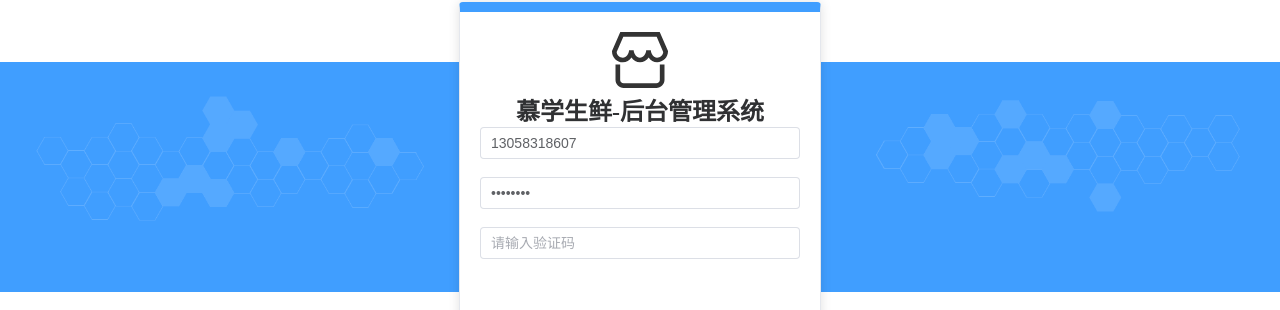
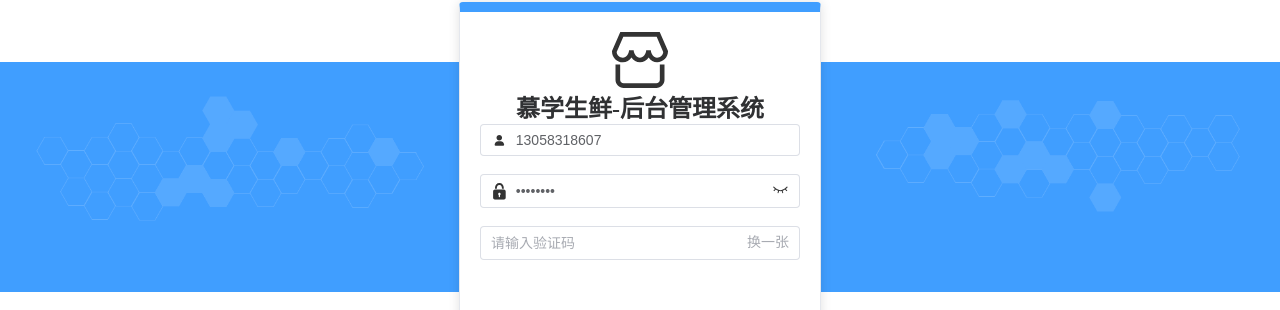
Before and after one commit to zhengpanone/mall-master, a Vue app: page /#/login in a window 1280 px wide. Shown: the part 138-448 px from the top of the page. Built offline with nearby package versions, Linux system fonts and the light colour scheme; no server answers.

Commit message:
打开前置守卫，和修改为vue3插槽写法

```diff
--- a/src/components/SvgIcon/index.vue
+++ b/src/components/SvgIcon/index.vue
@@ -1,18 +1,18 @@
 <template>
-  <svg aria-hidden="true">
+  <svg aria-hidden="true" :class="svgClass">
     <use :xlink:href="symbolId" :fill="color" />
   </svg>
 </template>
 
 <script>
-import { defineComponent, computed } from 'vue'
+import { defineComponent, computed } from "vue";
 
 export default defineComponent({
-  name: 'SvgIcon',
+  name: "SvgIcon",
   props: {
     prefix: {
       type: String,
-      default: 'icon',
+      default: "icon",
     },
     name: {
       type: String,
@@ -20,12 +20,24 @@ export default defineComponent({
     },
     color: {
       type: String,
-      default: '#333',
+      default: "#333",
     },
   },
   setup(props) {
-    const symbolId = computed(() => `#${props.prefix}-${props.name}`)
-    return { symbolId }
+    const symbolId = computed(() => `#${props.prefix}-${props.name}`);
+    const svgClass = computed(() => {
+      return props.prefix ? `svg-icon ${props.prefix}` : "svg-icon";
+    });
+    return { symbolId, svgClass };
   },
-})
+});
 </script>
+<style scoped>
+.icon {
+  width: 1.2em;
+  height: 1.2em;
+  vertical-align: -0.18em;
+  fill: currentColor;
+  overflow: hidden;
+}
+</style>
--- a/src/router/index.ts
+++ b/src/router/index.ts
@@ -45,7 +45,7 @@ const router = createRouter({
   routes,
 })
 // 全局前置守卫
-/*router.beforeEach((to, from) => {
+router.beforeEach((to, from) => {
   const store = indexStore()
   if (to.meta.requireAuth && !store.$state.user) {
     return {
@@ -54,7 +54,7 @@ const router = createRouter({
     }
   }
   nprogress.start()
-})*/
+})
 
 router.afterEach(() => {
   nprogress.done()
--- a/src/views/login/index.vue
+++ b/src/views/login/index.vue
@@ -1,50 +1,104 @@
 <template>
   <div>
     <el-card class="login-form-layout">
-      <el-form autoComplete="on" :model="loginForm" :rules="loginRules" ref="loginFormRef" label-position="left">
+      <el-form
+        autoComplete="on"
+        :model="loginForm"
+        :rules="loginRules"
+        ref="loginFormRef"
+        label-position="left"
+      >
         <div style="text-align: center">
-          <SvgIcon name="login-mall" class="color-main" style="width: 56px;height: 56px;color:#409EFF"></SvgIcon>
+          <SvgIcon
+            name="login-mall"
+            class="color-main"
+            style="width: 56px; height: 56px; color: #409eff"
+          ></SvgIcon>
         </div>
         <h2 class="login-title color-main">慕学生鲜-后台管理系统</h2>
         <el-form-item prop="mobile">
-          <el-input name="mobile" type="text" v-model:value="loginForm.mobile" autoComplete="on" placeholder="请输入手机号码">
-            <span slot="prefix">
+          <el-input
+            name="mobile"
+            type="text"
+            v-model:value="loginForm.mobile"
+            autoComplete="on"
+            placeholder="请输入手机号码"
+          >
+            <template #prefix>
               <SvgIcon name="user" class="color-main"></SvgIcon>
-            </span>
+            </template>
           </el-input>
         </el-form-item>
         <el-form-item prop="password">
-          <el-input name="password" :type="pwdType" v-model="loginForm.password" autoComplete="on" placeholder="请输入密码">
-            <span slot="prefix">
-              <SvgIcon name="password"></SvgIcon>
-            </span>
-            <span slot="suffix" @click="showPwd">
+          <el-input
+            name="password"
+            :type="pwdType"
+            v-model="loginForm.password"
+            autoComplete="on"
+            placeholder="请输入密码"
+          >
+            <template #prefix>
+              <SvgIcon name="password" class="color-main"></SvgIcon>
+            </template>
+            <template #suffix>
+              <span @click="showPwd" style="cursor: pointer">
                 <SvgIcon name="eye" class="color-main"></SvgIcon>
               </span>
+            </template>
           </el-input>
         </el-form-item>
-        <el-form-item style="margin-bottom: 60px;text-align: center">
-          <el-input name="captcha" type="text" v-model="loginForm.captcha" autoComplete="on" placeholder="请输入验证码">
-            <img slot="suffix" :src="captcha.picPath" alt="" v-if="captcha.picPath" @click="getCaptchas"
-              class="captcha-img">
-            <span slot="suffix" v-else @click="getCaptchas">换一张</span>
+        <el-form-item style="margin-bottom: 60px; text-align: center">
+          <el-input
+            name="captcha"
+            type="text"
+            v-model="loginForm.captcha"
+            autoComplete="on"
+            placeholder="请输入验证码"
+          >
+            <template #suffix>
+              <img
+                slot="suffix"
+                :src="captcha.picPath"
+                alt=""
+                v-if="captcha.picPath"
+                @click="changeCaptchas"
+                class="captcha-img"
+              />
+              <span slot="suffix" v-else @click="changeCaptchas">换一张</span>
+            </template>
           </el-input>
         </el-form-item>
-        <el-form-item style="margin-bottom: 30px;text-align: center">
+        <el-form-item style="margin-bottom: 30px; text-align: center">
           <el-tag>用户名/密码: 13058318607/admin123</el-tag>
         </el-form-item>
-        <el-form-item style="margin-bottom: 60px;text-align: center">
-          <el-button style="width: 100%" type="primary" :loading="loading" @click="handleLogin">登录</el-button>
+        <el-form-item style="margin-bottom: 60px; text-align: center">
+          <el-button
+            style="width: 100%"
+            type="primary"
+            :loading="loading"
+            @click="handleLogin"
+            >登录</el-button
+          >
         </el-form-item>
       </el-form>
     </el-card>
-    <img :src="login_center_bg" class="login-center-layout">
-    <el-dialog title="公众号二维码" :visible.sync="dialogVisible" :show-close="false" :center="true" width="30%">
+    <img :src="login_center_bg" class="login-center-layout" />
+    <el-dialog
+      title="公众号二维码"
+      :visible.sync="dialogVisible"
+      :show-close="false"
+      :center="true"
+      width="30%"
+    >
       <div style="text-align: center">
-        <span class="font-title-large"><span class="color-main font-extra-large">关注公众号</span>回复<span
-            class="color-main font-extra-large">体验</span>获取体验账号</span>
-        <br>
-        <img src="" width="160" height="160" style="margin-top: 10px">
+        <span class="font-title-large"
+          ><span class="color-main font-extra-large">关注公众号</span>回复<span
+            class="color-main font-extra-large"
+            >体验</span
+          >获取体验账号</span
+        >
+        <br />
+        <img src="" width="160" height="160" style="margin-top: 10px" />
       </div>
       <span slot="footer" class="dialog-footer">
         <el-button type="primary" @click="dialogConfirm">确定</el-button>
@@ -54,71 +108,83 @@
 </template>
 
 <script lang="ts" setup>
-import { ref, reactive, onMounted } from 'vue';
-import { useRouter, useRoute } from 'vue-router';
-import { isValidUsername } from '@/utils/validate';
-import { setSupport, getCookie } from '@/utils/support';
-import { login, getCaptcha } from '@/api/login';
-import login_center_bg from '@/assets/images/login_center_bg.png';
-import type { IElForm, IFormRule } from '@/types/element-plus'
-import { setToken } from '@/utils/auth';
+import { ref, reactive, onMounted } from "vue";
+import { useRouter, useRoute } from "vue-router";
+import { isValidUsername } from "@/utils/validate";
+import { setSupport, getCookie } from "@/utils/support";
+import { login, getCaptcha } from "@/api/login";
+import login_center_bg from "@/assets/images/login_center_bg.png";
+import type { IElForm, IFormRule } from "@/types/element-plus";
+import { setToken } from "@/utils/auth";
 
 // 引入 svg-icon 组件
-import 'virtual:svg-icons-register';
+import "virtual:svg-icons-register";
 
 const router = useRouter();
 const route = useRoute();
 
-const loginFormRef = ref<IElForm | null>(null)
+const loginFormRef = ref<IElForm | null>(null);
 
 const loginForm = reactive({
-  mobile: '13058318607',
-  password: 'admin123',
-  captcha: ''
+  mobile: "13058318607",
+  password: "admin123",
+  captcha: "",
 });
 
 const loginRules = reactive<IFormRule>({
-  mobile: [{
+  mobile: [
+    {
       required: true,
-    trigger: 'blur',
-    validator: (rule: any, value: string, callback: (error?: Error) => void) => {
+      trigger: "blur",
+      validator: (
+        rule: any,
+        value: string,
+        callback: (error?: Error) => void
+      ) => {
         if (!isValidUsername(value)) {
-        callback(new Error('请输入正确的用户名'));
+          callback(new Error("请输入正确的用户名"));
         } else {
           callback();
         }
-    }
-  }],
-  password: [{
+      },
+    },
+  ],
+  password: [
+    {
       required: true,
-    trigger: 'blur',
-    validator: (rule: any, value: string, callback: (error?: Error) => void) => {
+      trigger: "blur",
+      validator: (
+        rule: any,
+        value: string,
+        callback: (error?: Error) => void
+      ) => {
         if (value.length < 3) {
-        callback(new Error('密码不能小于3位'));
+          callback(new Error("密码不能小于3位"));
         } else {
           callback();
         }
-    }
-  }]
+      },
+    },
+  ],
 });
 
 const loading = ref(false);
-const pwdType = ref('password');
+const pwdType = ref("password");
 const dialogVisible = ref(false);
 const captcha = ref<any>({});
 
-
-const getCaptchas = async () => {
+const changeCaptchas = async () => {
   try {
     const res = await getCaptcha();
-    captcha.value = res;
+    console.log(res.data);
+    captcha.value = res.data;
   } catch (error) {
     console.error(error);
   }
 };
 
 const showPwd = () => {
-  pwdType.value = pwdType.value === 'password' ? '' : 'password';
+  pwdType.value = pwdType.value === "password" ? "" : "password";
 };
 
 const handleLogin = async () => {
@@ -134,11 +200,11 @@ const handleLogin = async () => {
     const tokenStr = data.token;
     setToken(tokenStr);
     loading.value = false;
-    let redirect = route.query.redirect || '/'
-    if (typeof redirect !== 'string') {
-      redirect = '/'
+    let redirect = route.query.redirect || "/";
+    if (typeof redirect !== "string") {
+      redirect = "/";
     }
-    router.replace(redirect)
+    router.replace(redirect);
   } catch (error) {
     loading.value = false;
   }
@@ -154,10 +220,10 @@ const dialogConfirm = () => {
 };
 
 onMounted(() => {
-  loginForm.mobile = getCookie('mobile') || '13058318607';
-  loginForm.password = getCookie('password') || 'admin123';
-  getCaptchas();
-})
+  loginForm.mobile = getCookie("mobile") || "13058318607";
+  loginForm.password = getCookie("password") || "admin123";
+  changeCaptchas();
+});
 </script>
 <style scoped lang="scss">
 .login-form-layout {
@@ -166,25 +232,25 @@ onMounted(() => {
   right: 0;
   width: 360px;
   margin: 140px auto;
-  border-top: 10px solid #409EFF;
+  border-top: 10px solid #409eff;
 
   .login-title {
     text-align: center;
   }
-
   :deep(.el-form-item__content) {
     display: flex;
+  }
 }
 
 .captcha-img {
   width: 110px;
+  cursor: pointer; /* 鼠标悬停时显示手型 */
   /* background-color: #409EFF; */
   /* height: 50px; */
 }
-}
 
 .login-center-layout {
-  background: #409EFF;
+  background: #409eff;
   width: auto;
   height: auto;
   max-width: 100%;
```
Lines whose indentation alone changed are shown as unchanged.
